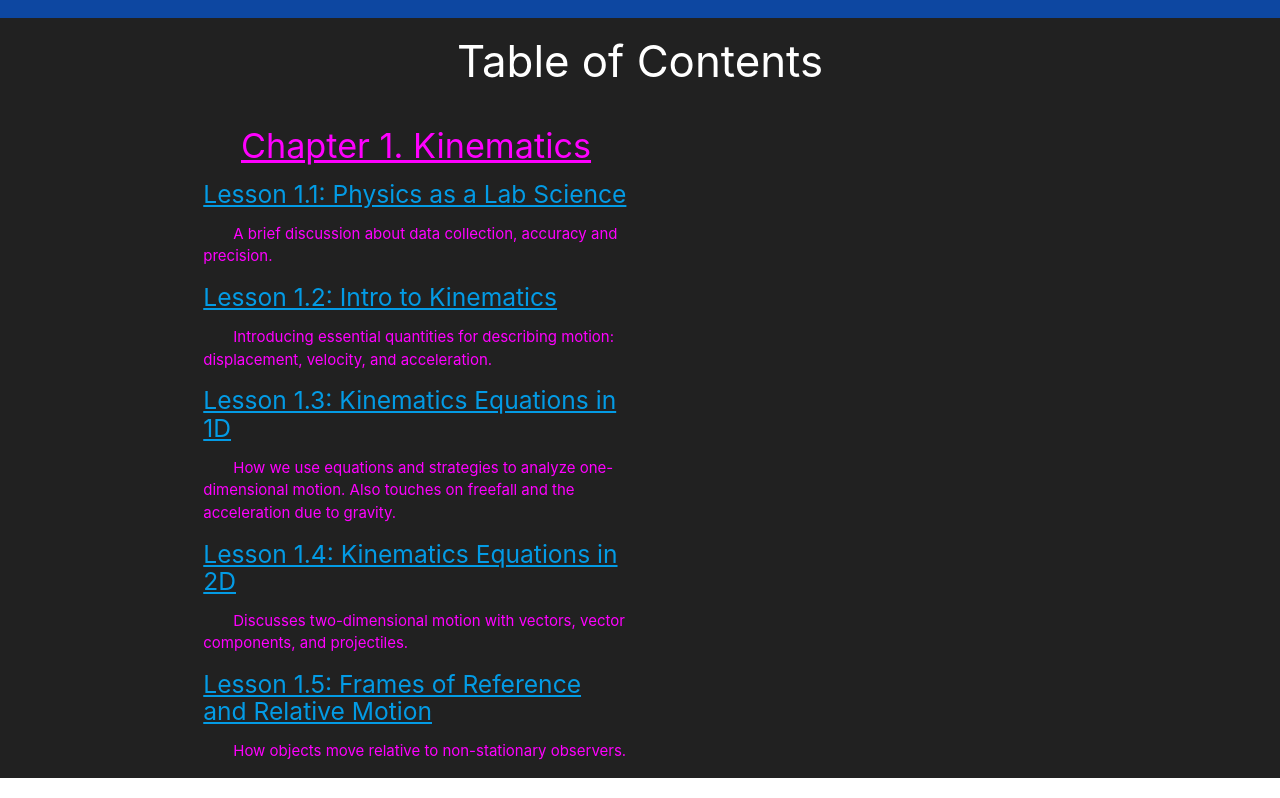
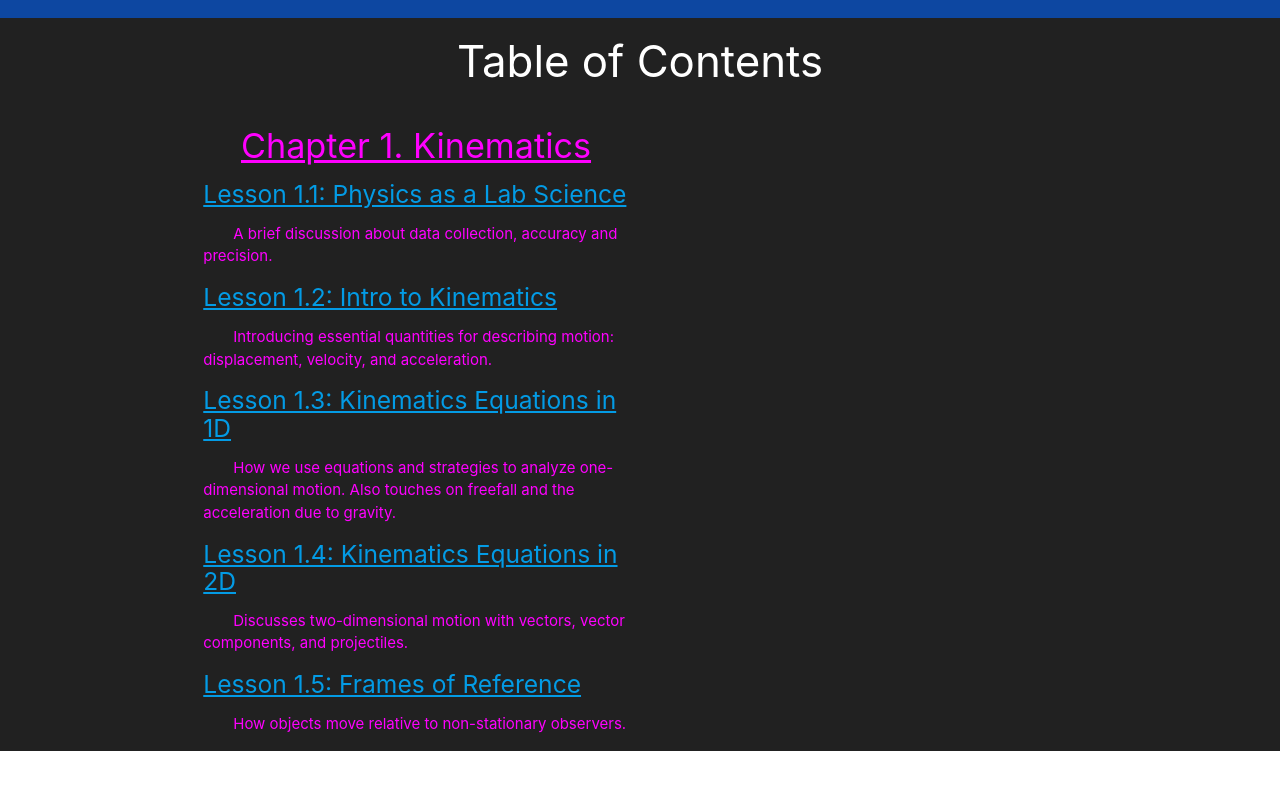
Before and after one commit to davidwu92/DavidTeachesPhysics, a React (Create React App) app in the folder client/: page /classical-mechanics in a window 1280 px wide. Shown: the part 749-1547 px from the top of the page. After the commit the page ends 1520 px from the top, so only its background shows below. Built offline with nearby package versions, Linux system fonts and the light colour scheme.

Commit message:
styling changes

```diff
--- a/client/src/Pages/Lessons/ClassicalMechanics/ClassicalMechanics.js
+++ b/client/src/Pages/Lessons/ClassicalMechanics/ClassicalMechanics.js
@@ -45,7 +45,7 @@ const ClassicalMechanics = () => {
               <p style={{textIndent:"2em"}}>How we use equations and strategies to analyze one-dimensional motion. Also touches on freefall and the acceleration due to gravity.</p>
               <h5><a onClick={()=>{history.push('/lesson1_4')}}><u>Lesson 1.4: Kinematics Equations in 2D</u></a></h5>
               <p style={{textIndent:"2em"}}>Discusses two-dimensional motion with vectors, vector components, and projectiles.</p>
-              <h5><a onClick={()=>{history.push('/lesson1_4')}}><u>Lesson 1.5: Frames of Reference and Relative Motion</u></a></h5>
+              <h5><a onClick={()=>{history.push('/lesson1_4')}}><u>Lesson 1.5: Frames of Reference</u></a></h5>
               <p style={{textIndent:"2em"}}>How objects move relative to non-stationary observers.</p>
             </div>
           </div>
```
